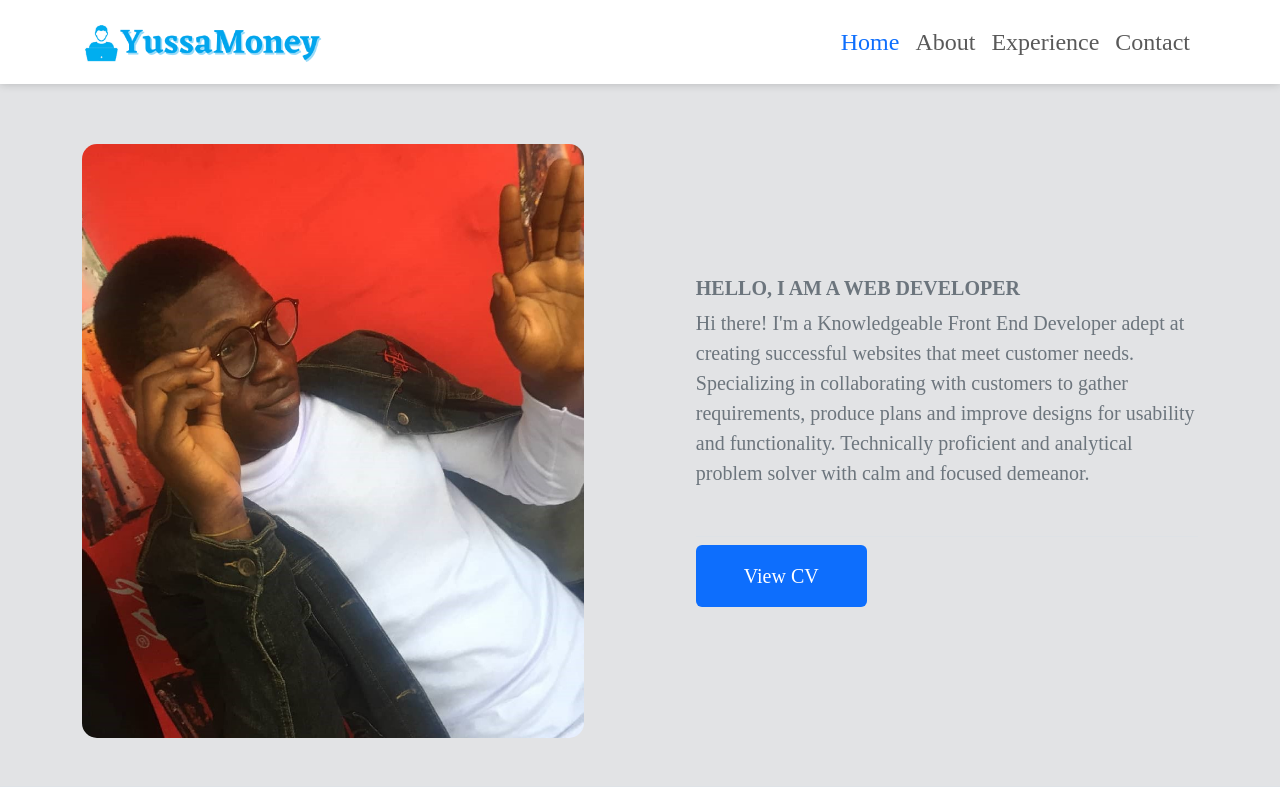
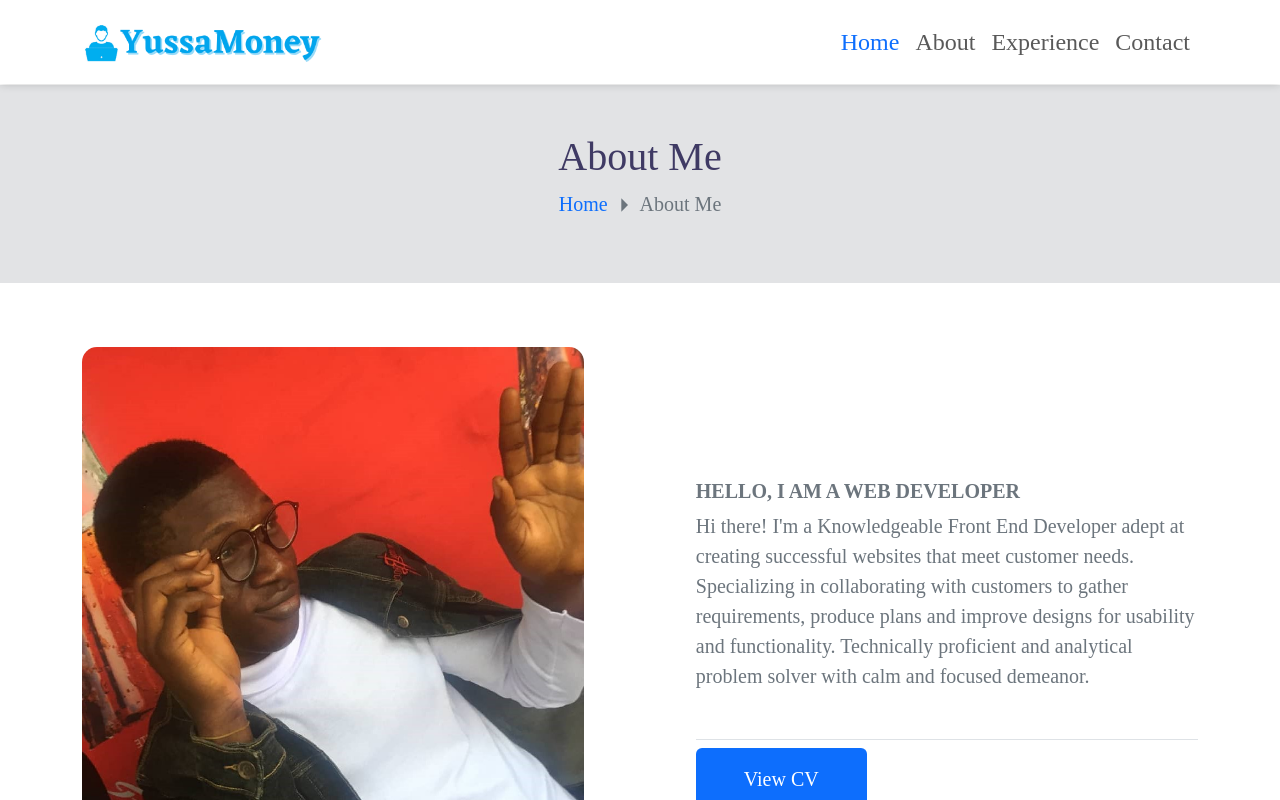
Before and after one commit to YussaMoney/Yussa-Portfolio, a React (Create React App) app: page /about in a window 1280 px wide. Shown: the top 800 px of the page. Built offline with nearby package versions, Linux system fonts and the light colour scheme.

Commit message:
Added: More contents to each section added

```diff
--- a/src/About.js
+++ b/src/About.js
@@ -1,16 +1,23 @@
 import React from "react";
-import authorImg from './images/me4 (2).jpg';
+import authorImg from "./images/me4 (2).jpg";
+import ArrowRightIcon from '@mui/icons-material/ArrowRight';
 
 export default function About() {
   return (
-    <div className="about-me bg-secondary-subtle">
-      <section className="container text-center">
-        <h1>About Me</h1>
-        <p>
-          <a href="/">Home</a> <span className="text-secondary">About Me</span>
-        </p>
+    <div className="about">
+      <section className="text-center mb-3 bg-secondary-subtle">
+        <div className="container py-5">
+          <h1 className="heading">About Me</h1>
+          <div className="d-flex justify-content-center">
+            <a className="nav-link active text-primary fs-5" href="/">
+              Home
+            </a>
+            <ArrowRightIcon className="text-secondary fs-2"/>
+            <p className="text-secondary fs-5"> About Me</p>
+          </div>
+        </div>
       </section>
-      <section className="py-5">
+      <section className="py-5 bg-">
         <div className="container d-flex profile">
           <div className="authorImg">
             <img src={authorImg} className="w-100" alt="author-img" />
```
Lines whose indentation alone changed are shown as unchanged.
